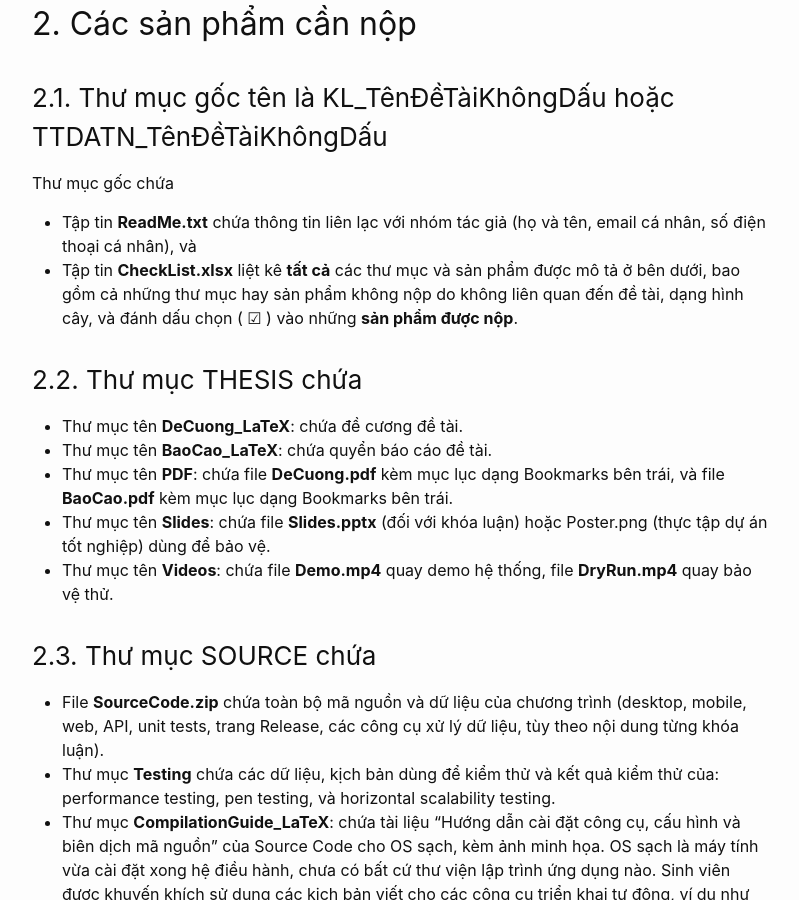
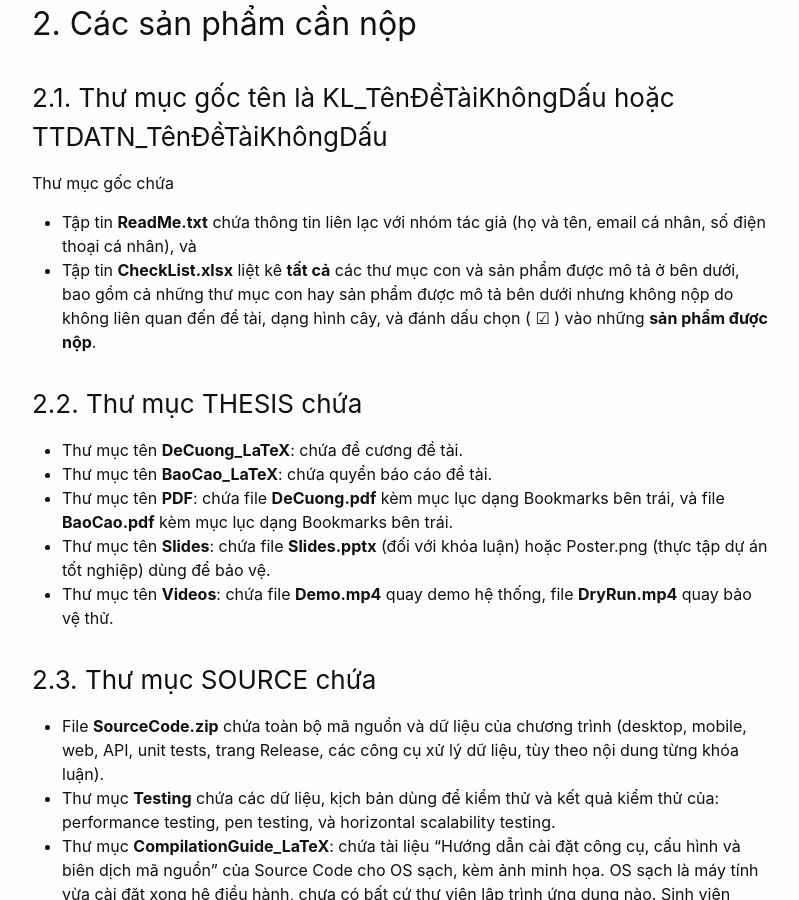
Before and after one commit to ngohuybien/ngohuybien.github.io, a Jekyll site: the page built from _posts/2024-01-08-graduation-thesis-artifacts.md, in a window 1280 px wide and 900 px high, scrolled down 642 px. Shown: the whole window, without its empty margins (238-1037 px from the left). Built offline with Jekyll 4.4.1, drawn with Linux system fonts in a browser that asks for light colours.

Commit message:
Update 2024-01-08-graduation-thesis-artifacts.md

```diff
--- a/_posts/2024-01-08-graduation-thesis-artifacts.md
+++ b/_posts/2024-01-08-graduation-thesis-artifacts.md
@@ -19,7 +19,7 @@
 ### 2.1. Thư mục gốc tên là KL_TênĐềTàiKhôngDấu hoặc TTDATN_TênĐềTàiKhôngDấu
 Thư mục gốc chứa
 * Tập tin **ReadMe.txt** chứa thông tin liên lạc với nhóm tác giả (họ và tên, email cá nhân, số điện thoại cá nhân), và
-* Tập tin **CheckList.xlsx** liệt kê **tất cả** các thư mục và sản phẩm được mô tả ở bên dưới, bao gồm cả những thư mục hay sản phẩm không nộp do không liên quan đến đề tài, dạng hình cây, và đánh dấu chọn ( ☑ ) vào những **sản phẩm được nộp**.
+* Tập tin **CheckList.xlsx** liệt kê **tất cả** các thư mục con và sản phẩm được mô tả ở bên dưới, bao gồm cả những thư mục con hay sản phẩm được mô tả bên dưới nhưng không nộp do không liên quan đến đề tài, dạng hình cây, và đánh dấu chọn ( ☑ ) vào những **sản phẩm được nộp**.
 
 ### 2.2. Thư mục THESIS chứa
 * Thư mục tên **DeCuong_LaTeX**: chứa đề cương đề tài.
```
